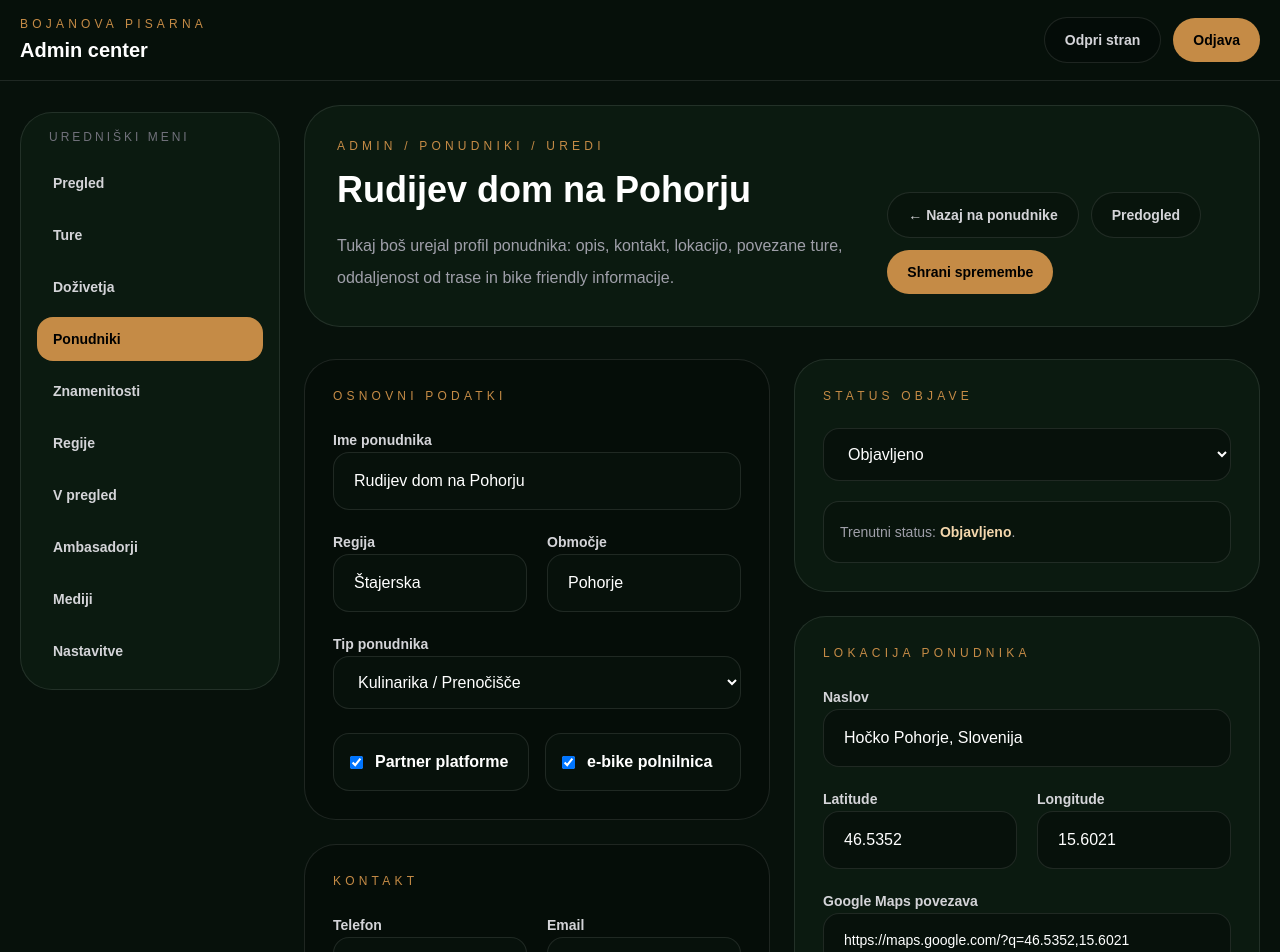
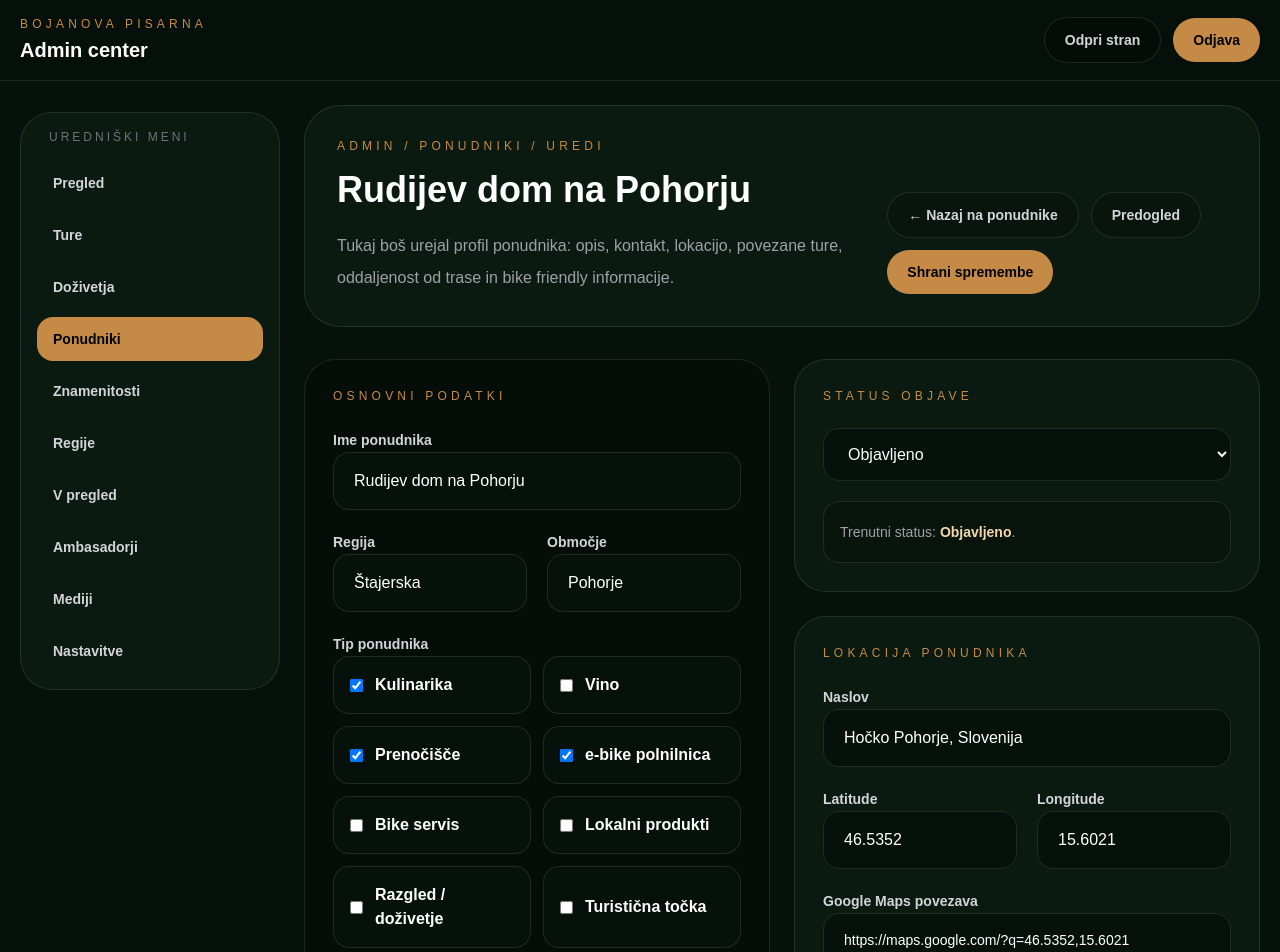
Before and after one commit to rabojan/bojan-on-bike-app, a Next.js app: page /admin/ponudniki/rudijev-dom-na-pohorju in a window 1280 px wide. Shown: the top 952 px of the page. Built offline with nearby package versions, Linux system fonts and the light colour scheme; sample sign-in values are in the browser's storage.

Commit message:
Change provider type select to multi checkbox options

```diff
--- a/app/admin/ponudniki/nov/page.tsx
+++ b/app/admin/ponudniki/nov/page.tsx
@@ -4,6 +4,18 @@ import Link from "next/link";
 import { useState } from "react";
 
 import AdminShell from "@/components/AdminShell";
+
+
+const providerTypes = [
+  "Kulinarika",
+  "Vino",
+  "Prenočišče",
+  "e-bike polnilnica",
+  "Bike servis",
+  "Lokalni produkti",
+  "Razgled / doživetje",
+  "Turistična točka",
+];
 
 const connectedTrails = [
   {
@@ -98,21 +110,28 @@ export default function NewProviderPage() {
                   />
                 </label>
 
-                <label className="space-y-2 md:col-span-2">
+                <div className="space-y-3 md:col-span-2">
                   <span className="text-sm font-semibold text-zinc-300">
                     Tip ponudnika
                   </span>
-                  <select className="w-full rounded-2xl border border-white/10 bg-[#07110b] px-5 py-4 outline-none focus:border-[#c58b46]/60">
-                    <option>Kulinarika</option>
-                    <option>Vino</option>
-                    <option>Prenočišče</option>
-                    <option>Kulinarika / Prenočišče</option>
-                    <option>Vino / Kulinarika</option>
-                    <option>Polnilnica</option>
-                    <option>Bike servis</option>
-                    <option>Turistična točka</option>
-                  </select>
-                </label>
+
+                  <div className="grid gap-3 sm:grid-cols-2">
+                    {providerTypes.map((type) => (
+                      <label
+                        key={type}
+                        className="flex items-center gap-3 rounded-2xl border border-white/10 bg-[#07110b] p-4"
+                      >
+                        <input type="checkbox" />
+                        <span className="font-bold">{type}</span>
+                      </label>
+                    ))}
+                  </div>
+
+                  <div className="rounded-2xl border border-white/10 bg-[#07110b] p-4 text-sm leading-7 text-zinc-400">
+                    Izbereš lahko več tipov. Primer: ponudnik je lahko hkrati
+                    vinska klet, kulinarika, prenočišče in e-bike polnilnica.
+                  </div>
+                </div>
               </div>
 
               <div className="mt-6 grid gap-4 sm:grid-cols-2">
--- a/app/admin/ponudniki/rudijev-dom-na-pohorju/page.tsx
+++ b/app/admin/ponudniki/rudijev-dom-na-pohorju/page.tsx
@@ -4,6 +4,18 @@ import Link from "next/link";
 import { useState } from "react";
 
 import AdminShell from "@/components/AdminShell";
+
+
+const providerTypes = [
+  "Kulinarika",
+  "Vino",
+  "Prenočišče",
+  "e-bike polnilnica",
+  "Bike servis",
+  "Lokalni produkti",
+  "Razgled / doživetje",
+  "Turistična točka",
+];
 
 const connectedTrails = [
   {
@@ -109,22 +121,36 @@ export default function EditProviderPage() {
                   />
                 </label>
 
-                <label className="space-y-2 md:col-span-2">
+                <div className="space-y-3 md:col-span-2">
                   <span className="text-sm font-semibold text-zinc-300">
                     Tip ponudnika
                   </span>
-                  <select
-                    defaultValue="Kulinarika / Prenočišče"
-                    className="w-full rounded-2xl border border-white/10 bg-[#07110b] px-5 py-4 outline-none focus:border-[#c58b46]/60"
-                  >
-                    <option>Kulinarika</option>
-                    <option>Vino</option>
-                    <option>Prenočišče</option>
-                    <option>Kulinarika / Prenočišče</option>
-                    <option>Vino / Kulinarika</option>
-                    <option>Polnilnica</option>
-                  </select>
-                </label>
+
+                  <div className="grid gap-3 sm:grid-cols-2">
+                    {providerTypes.map((type) => (
+                      <label
+                        key={type}
+                        className="flex items-center gap-3 rounded-2xl border border-white/10 bg-[#07110b] p-4"
+                      >
+                        <input
+                          type="checkbox"
+                          defaultChecked={[
+                            "Kulinarika",
+                            "Prenočišče",
+                            "e-bike polnilnica",
+                          ].includes(type)}
+                        />
+                        <span className="font-bold">{type}</span>
+                      </label>
+                    ))}
+                  </div>
+
+                  <div className="rounded-2xl border border-white/10 bg-[#07110b] p-4 text-sm leading-7 text-zinc-400">
+                    Ponudnik ima lahko več oznak hkrati. Te oznake se kasneje
+                    uporabijo za filtre, kartice, zemljevid in povezovanje s
+                    turami.
+                  </div>
+                </div>
               </div>
 
               <div className="mt-6 grid gap-4 sm:grid-cols-2">
```
